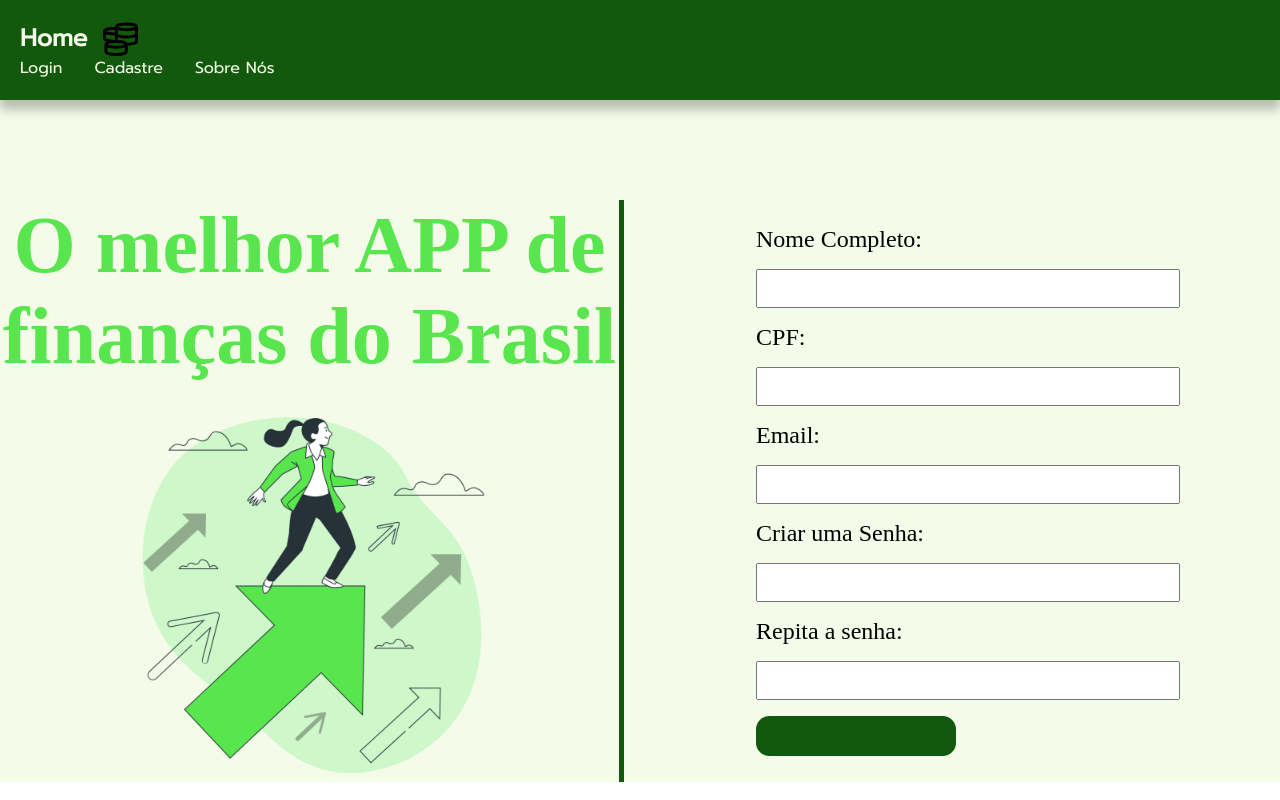
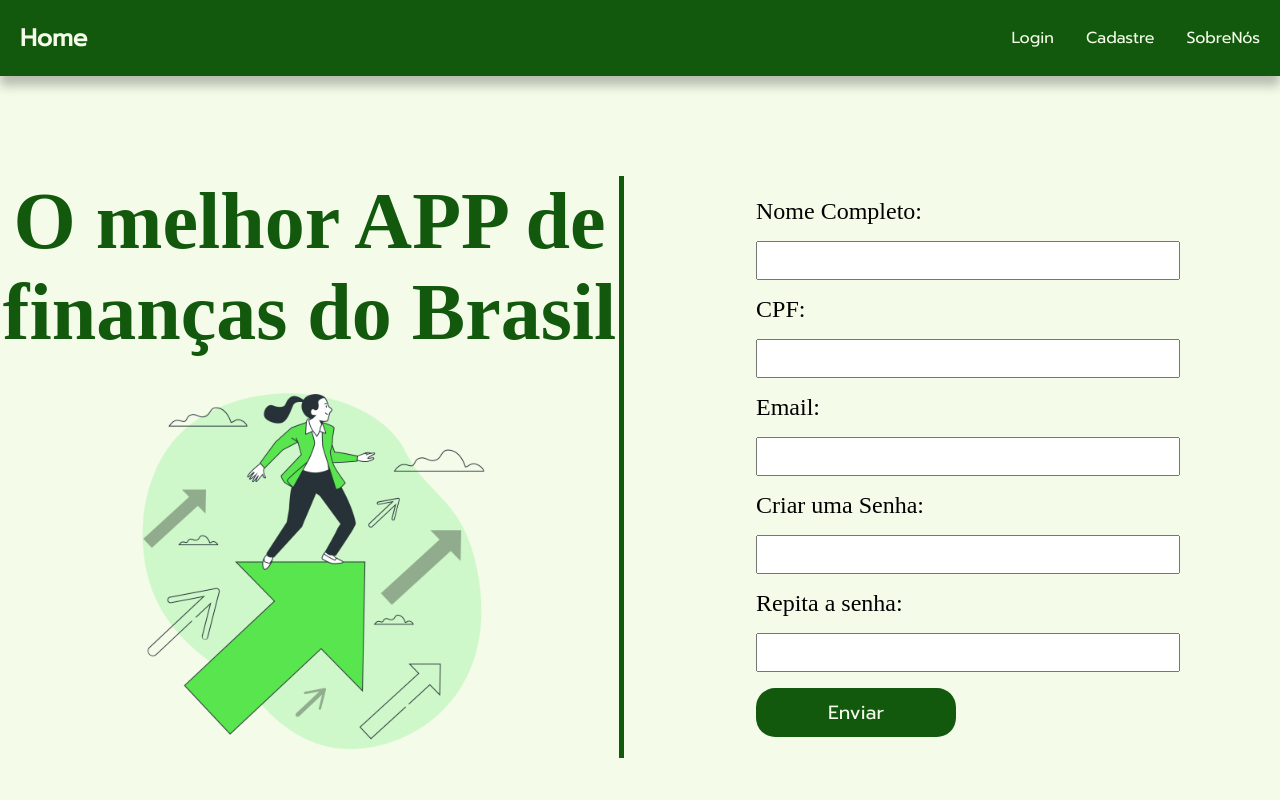
Before and after one commit to Arttutu/Jovem-Invest, a React (Create React App) app: page / in a window 1280 px wide. Built offline with nearby package versions, Linux system fonts and the light colour scheme; the HTML template or start-up script is replaced by a standard one.

Commit message:
finalizando o menu

```diff
--- a/src/App.js
+++ b/src/App.js
@@ -3,20 +3,31 @@ import Banner from "./Components/Banner";
 import { GlobalStyle } from "./Components/GlobalStyles";
 import Header from "./Components/Header";
 import {  Branco } from "./Components/UI/variaveis";
+import MenuMobile from "./Components/HeaderMobile";
+import { useState } from "react";
 
 const StylePage = styled.div`
   width: 100%;
+  height: 100vh;
   background-color: ${Branco};
 `
+
+const Main = styled.main`
+    display: flex;
+    align-items: center;
+    justify-content: center;
+`
 function App() {
+  const [menuOpen, setMenuOpen] = useState(false);
   return (
     <>
       <GlobalStyle/>
       <StylePage>
-        <Header />
-        <main>
+        <MenuMobile  menuopen = {menuOpen} setMenuOpen = {setMenuOpen}/>
+        <Header setMenuOpen = {setMenuOpen}/>
+        <Main>
           <Banner/>
-        </main>
+        </Main>
       </StylePage>
     </>
   )
--- a/src/Components/Formulario/index.jsx
+++ b/src/Components/Formulario/index.jsx
@@ -1,7 +1,7 @@
 import React from 'react'
 import { styled } from 'styled-components'
 import { Font } from '../UI/variaveis'
-import { BotaoPrincipal } from '../UI'
+import { BotaoPrincipal, Titulo } from '../UI'
 const BoxForm = styled.div`
     display: flex;
     justify-content: center;
@@ -22,8 +22,9 @@ const InputStyle = styled.input`
 `
 export default function Formulario() {
   return (
+   <>
+    <BoxForm>
 
-    <BoxForm>
         <FormStyle>
             <LabelStyle >Nome Completo:</LabelStyle>
             <InputStyle type="text" id="fname" name="fname" />
@@ -35,9 +36,11 @@ export default function Formulario() {
             <InputStyle type="password" id="lname" name="lname" />
             <LabelStyle>Repita a senha:</LabelStyle>
             <InputStyle type="password" id="lname" name="lname" />
-            <BotaoPrincipal></BotaoPrincipal>
+            <BotaoPrincipal>Enviar</BotaoPrincipal>
         </FormStyle>
     </BoxForm>
 
+   </>
+
   )
 }
--- a/src/Components/Header/index.jsx
+++ b/src/Components/Header/index.jsx
@@ -1,8 +1,8 @@
 import React from 'react'
 import { styled } from 'styled-components'
-import {GrMoney} from "react-icons/gr"
-import { Branco, Font, VerdeClaro, VerdeEscuro2 } from '../UI/variaveis'
-import { Box } from '../UI'
+import { Branco, Font, VerdeEscuro2 } from '../UI/variaveis'
+import { Box, Lista, Logo } from '../UI'
+import {RxHamburgerMenu} from "react-icons/rx"
 
 const HeaderStyle = styled.header`
     width: 100%;
@@ -14,21 +14,26 @@ const HeaderStyle = styled.header`
 const BoxLogo = styled.div`
     display: flex;
     align-items: center;
-    gap: 1em;
+    justify-content: space-between;
+    width: 100%;
     color: ${Branco};
     font-family: ${Font};
     font-weight: 900;
-    .icone{
+    > svg{
+        font-size: 30px;
         color: ${Branco};
-      font-size: 35px;
+        display: none;
+        @media (max-width:768px){
+          display: block;
+
+      }
     }
 `
-const Lista = styled.ul`
+const BoxNav = styled.div`
   display: flex;
+  justify-content: space-between;
   align-items: center;
-    list-style: none;
   cursor: pointer;
-    gap: 2rem;
 `
 const ListaItem = styled.li`
     font-size: 1.4;
@@ -36,21 +41,26 @@ const ListaItem = styled.li`
     color: ${Branco};
     font-family: ${Font};
 `
-export default function Header() {
+
+export default function Header({setMenuOpen}) {
   return (
     <HeaderStyle>
       <Box>
+        <BoxNav>
           <BoxLogo>
-              <h2>Home</h2>
-            <GrMoney  className='icone'/>
+                <Logo>Home</Logo>
+                <RxHamburgerMenu onClick={() => setMenuOpen(true)} />
           </BoxLogo>
           <nav>
             <Lista>
                 <ListaItem>Login</ListaItem>
                 <ListaItem>Cadastre</ListaItem>
-              <ListaItem>Sobre Nós</ListaItem>
+                <ListaItem >SobreNós</ListaItem>
+
             </Lista>
           </nav>
+        </BoxNav>
+
       </Box>
 
     </HeaderStyle>
--- /dev/null
+++ b/src/Components/HeaderMobile/index.jsx
@@ -0,0 +1,108 @@
+import React, { useEffect } from 'react'
+import { IoClose } from 'react-icons/io5';
+import { css, styled } from 'styled-components';
+import { Branco, Font, VerdeEscuro2 } from '../UI/variaveis';
+import { Lista, Logo } from '../UI';
+
+const Container = styled.div`
+    position: absolute;
+    height: 80vh;
+    width: 100%;
+    top: 0;
+    left: 0;
+    right: 0;
+    bottom: 0;
+    transition: .5s;
+    z-index: 5;
+    display: flex;
+    align-items: center;
+    justify-content: start;
+    background-color: ${VerdeEscuro2};
+    opacity: 0;
+    pointer-events: none;
+    transform:translateY(50px);
+    > svg{
+      cursor: pointer;
+      position: absolute;
+      top: 1rem;
+      right: 1rem;
+      transform: rotate(45deg);
+      transition: all.7s;
+    }
+
+    ${({menuopen}) => menuopen ?  css`
+      opacity: 0.9;
+      pointer-events: auto;
+      transform: translateY(0px);
+      > svg{
+        transform: rotate(0deg);
+    }
+
+    ` : ""}
+
+`
+const NavListaMobile =styled.nav`
+  display: flex;
+  flex-direction: column;
+  list-style: none;
+  gap: 2rem;
+  padding-left: 2rem;
+  transform: scale(0.7);
+  transition: .7s;
+  ${({menuopen}) => menuopen  ? css`
+      transform: scale(1);
+    ` : "" }
+
+`
+const LinkMenuNav = styled.li`
+  font-weight: normal;
+  text-transform: uppercase;
+  font-family: ${Font};
+  color: ${Branco};
+`
+const BoxLogo = styled.div`
+  position: absolute;
+  top:1rem;
+  left:1rem;
+`
+
+export default function MenuMobile({menuopen, setMenuOpen}) {
+  // useEffect escuta o elemento menuopen e quando ele é modificado faz uma ação, overFlow hidden scroll vertical do body
+  useEffect (() => {
+    document.body.style.overflowY =  menuopen ? "hidden" : "auto"
+  }, [menuopen]);
+  useEffect(() => {
+    function Resize() {
+      if (window.innerWidth >  768) {
+        setMenuOpen(false);
+      }
+    }
+  // função callback ativada após o envento de resize
+    window.addEventListener('resize', Resize);
+  // Remove efeitos para nao ficar na memória
+    return () => {
+      window.removeEventListener('resize', Resize);
+    };
+  }, [menuopen, setMenuOpen]);
+  return (
+    <Container menuopen = {menuopen} setMenuOpen = {setMenuOpen}>
+      <BoxLogo>
+       <Logo>Home</Logo>
+      </BoxLogo>
+      <IoClose size={35} color="#fff" onClick={() => setMenuOpen(false)}/>
+      <nav>
+        <NavListaMobile menuopen = {menuopen} >
+          <li>
+            <LinkMenuNav>Login</LinkMenuNav>
+          </li>
+          <li>
+            <LinkMenuNav>Cadastre</LinkMenuNav>
+          </li>
+          <li>
+            <LinkMenuNav>Sobre Nós</LinkMenuNav>
+          </li>
+        </NavListaMobile>
+      </nav>
+    </Container>
+  )
+}
--- a/src/Components/UI/index.jsx
+++ b/src/Components/UI/index.jsx
@@ -1,20 +1,40 @@
 import { styled } from "styled-components";
-import { Font, VerdeClaro2, VerdeEscuro2 } from "./variaveis";
+import { Branco, Font, VerdeClaro2, VerdeEscuro2 } from "./variaveis";
 
 export const Box = styled.div`
     max-width: 1440px;
     margin: 0 auto;
 `
 export const Titulo = styled.h1`
-    color: ${VerdeClaro2};
+    color: ${VerdeEscuro2};
     font-size: 5em;
     font-style: ${Font};
 
 `
 export const BotaoPrincipal = styled.button`
     width: 200px;
-    padding: 20px;
+    padding: 10px;
     background-color: ${VerdeEscuro2};
     border: none;
     border-radius: 1em;
+    font-size: 1.2em;
+    font-family: ${Font};
+    color: ${Branco};
 `
+export const Lista = styled.ul`
+    display: flex;
+    align-items: center;
+    list-style: none;
+    cursor: pointer;
+    gap: 2rem;
+
+    @media (max-width:768px){
+        display: none;
+
+    }
+`
+export const Logo = styled.h2`
+    font-family: ${Font};
+    font-weight: bolder;
+    color: ${Branco};
+`
```
Lines whose indentation alone changed are shown as unchanged.
